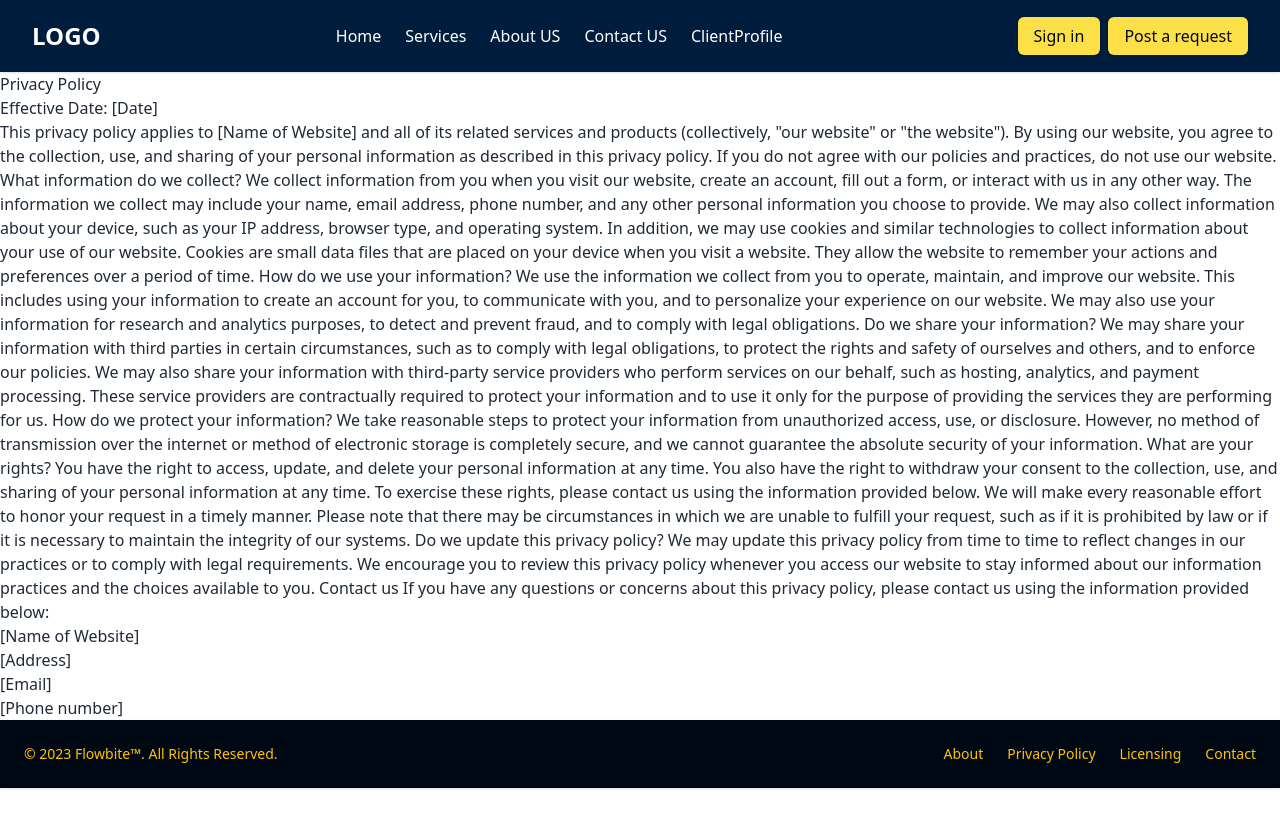
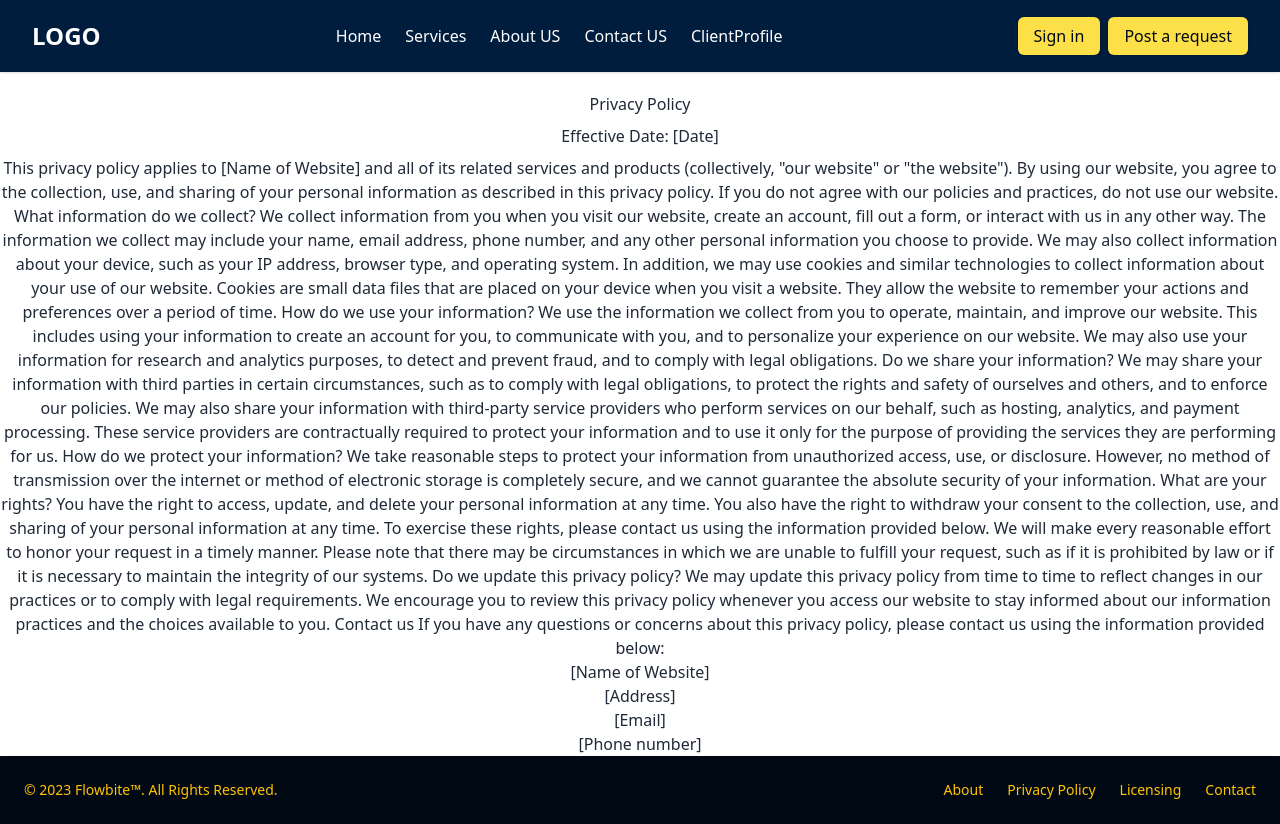
Before and after one commit to Quantumminded/front-end, a React (Create React App) app: page /Privacy in a window 1280 px wide. Before the commit the page ends 800 px from the top, so only its background shows below. Built offline with nearby package versions, Linux system fonts and the light colour scheme.

Commit message:
corect typo in privacy policy page

```diff
--- a/src/Privacy.js
+++ b/src/Privacy.js
@@ -3,10 +3,10 @@ import React from "react";
 function Privacy() {
   return (
     <div>
-      <div className="">
-        <h2>Privacy Policy</h2>
-        <h3>Effective Date: [Date]</h3>
-        <p>
+      <div>
+        <h2 className="text-center mt-5">Privacy Policy</h2>
+        <h3 className="text-center mt-2">Effective Date: [Date]</h3>
+        <p className="mt-2 text-center">
             This privacy policy applies to [Name of Website]
             and all of its related services and products (collectively, "our
             website" or "the website"). By using our website, you agree to the
```
